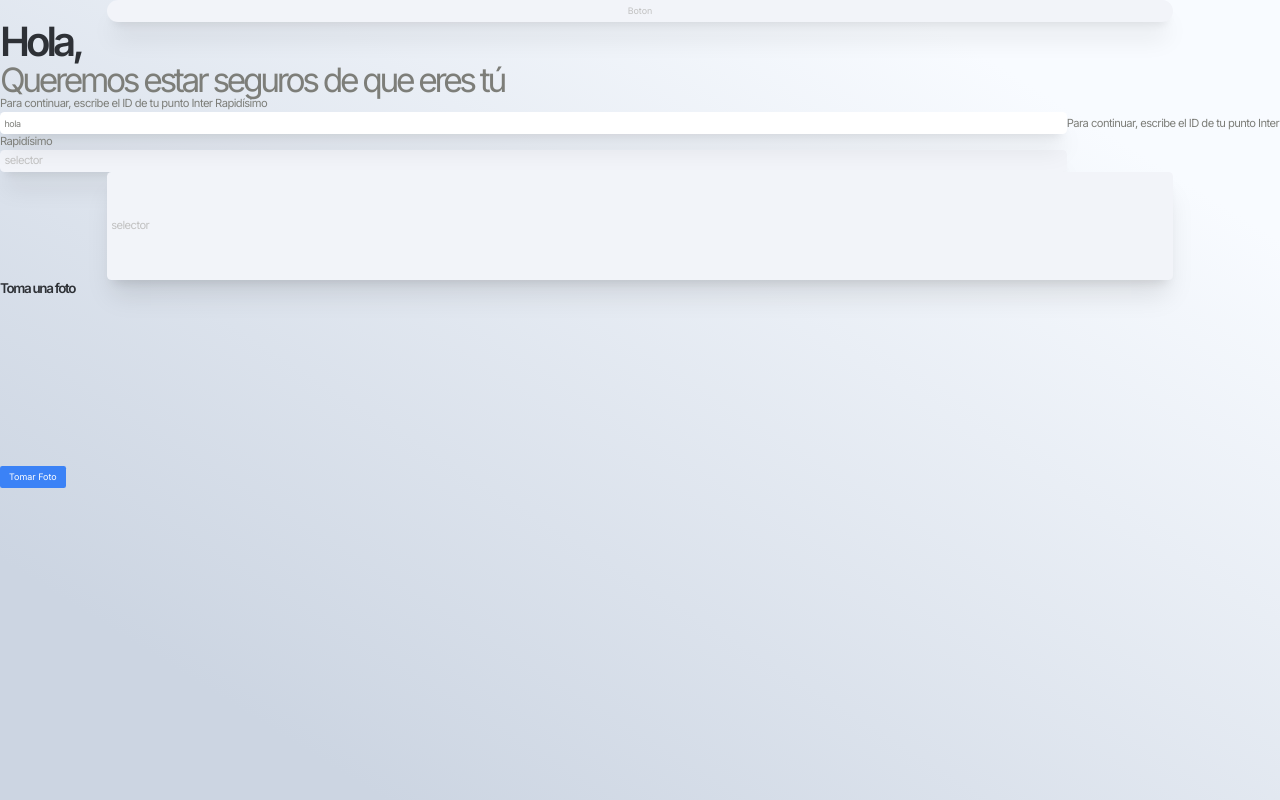
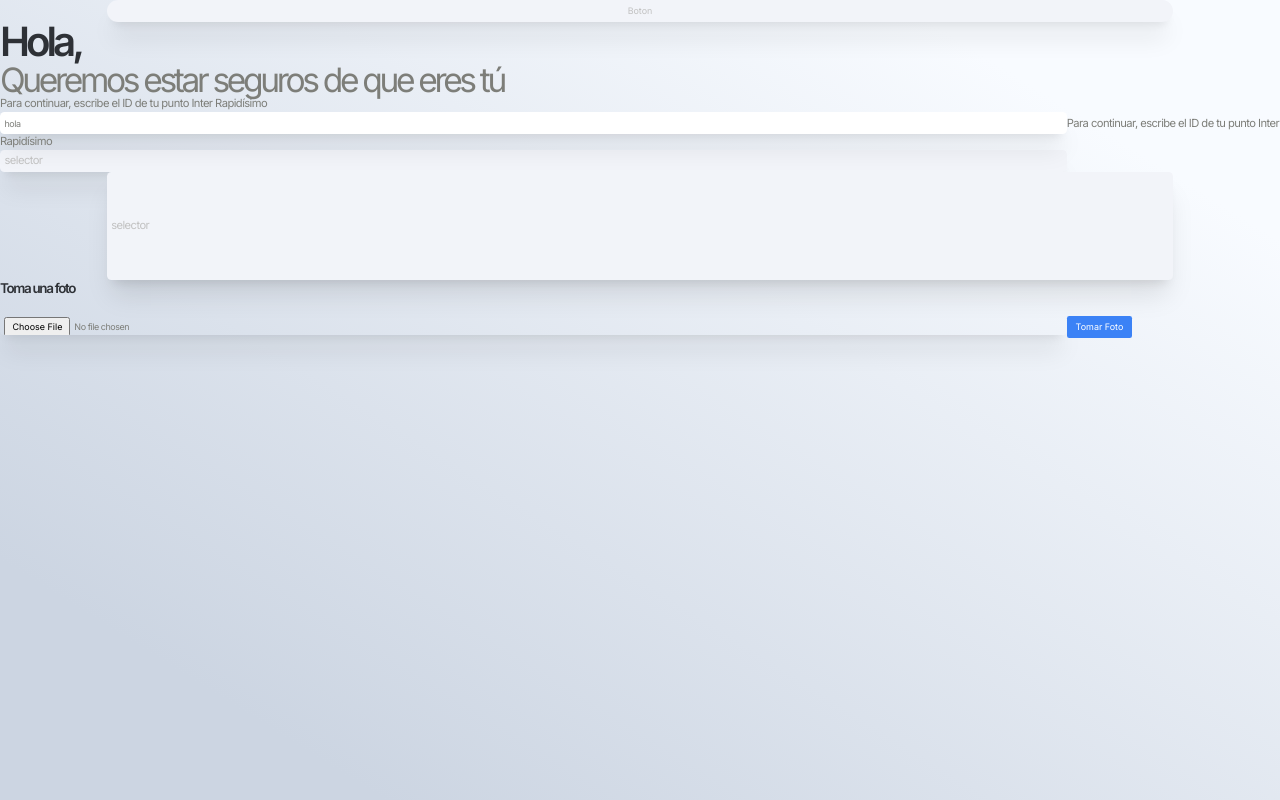
Before and after one commit to ChristianFajardo2022/imagen-corporativa, a React (Vite) app: page / in a window 1280 px wide. Built offline with nearby package versions, Linux system fonts and the light colour scheme; no server answers.

Commit message:
otra foto

```diff
--- a/src/componentes/TakePhoto.jsx
+++ b/src/componentes/TakePhoto.jsx
@@ -1,26 +1,31 @@
-import React, { useRef, useCallback } from 'react';
-import Webcam from 'react-webcam';
+import React, { useState } from 'react';
 
 const TakePhoto = () => {
-  const webcamRef = useRef(null);
-  const [imgSrc, setImgSrc] = React.useState(null);
+  const [imgSrc, setImgSrc] = useState(null);
 
-  const capture = useCallback(() => {
-    const imageSrc = webcamRef.current.getScreenshot();
-    setImgSrc(imageSrc);
-  }, [webcamRef]);
+  const handleCapture = (event) => {
+    const file = event.target.files[0];
+    if (file) {
+      const reader = new FileReader();
+      reader.onloadend = () => {
+        setImgSrc(reader.result);
+      };
+      reader.readAsDataURL(file);
+    }
+  };
 
   return (
     <div className="take-photo-container">
       <h1 className="text-2xl font-semibold mb-4">Toma una foto</h1>
-      <Webcam
-        audio={false}
-        ref={webcamRef}
-        screenshotFormat="image/jpeg"
-        className="webcam"
+      <input
+        type="file"
+        accept="image/*"
+        capture="environment"
+        onChange={handleCapture}
+        className="capture-input"
       />
       <button
-        onClick={capture}
+        onClick={() => document.querySelector('.capture-input').click()}
         className="mt-4 bg-blue-500 text-white py-2 px-4 rounded"
       >
         Tomar Foto
```
